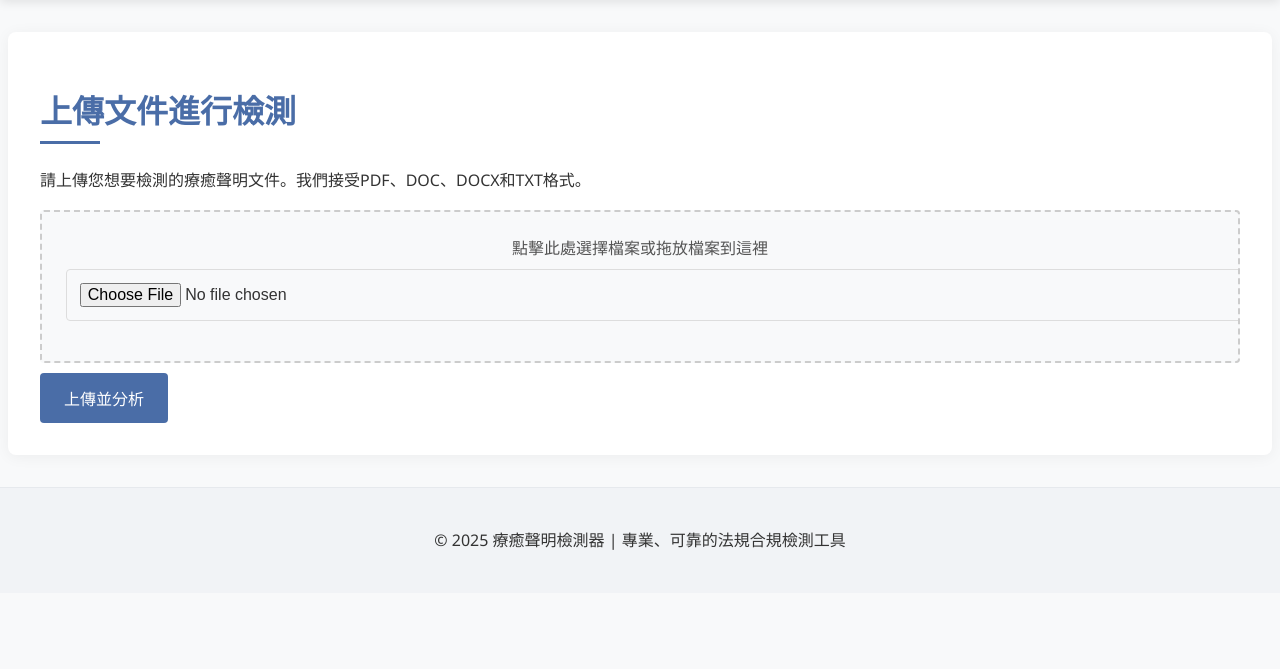
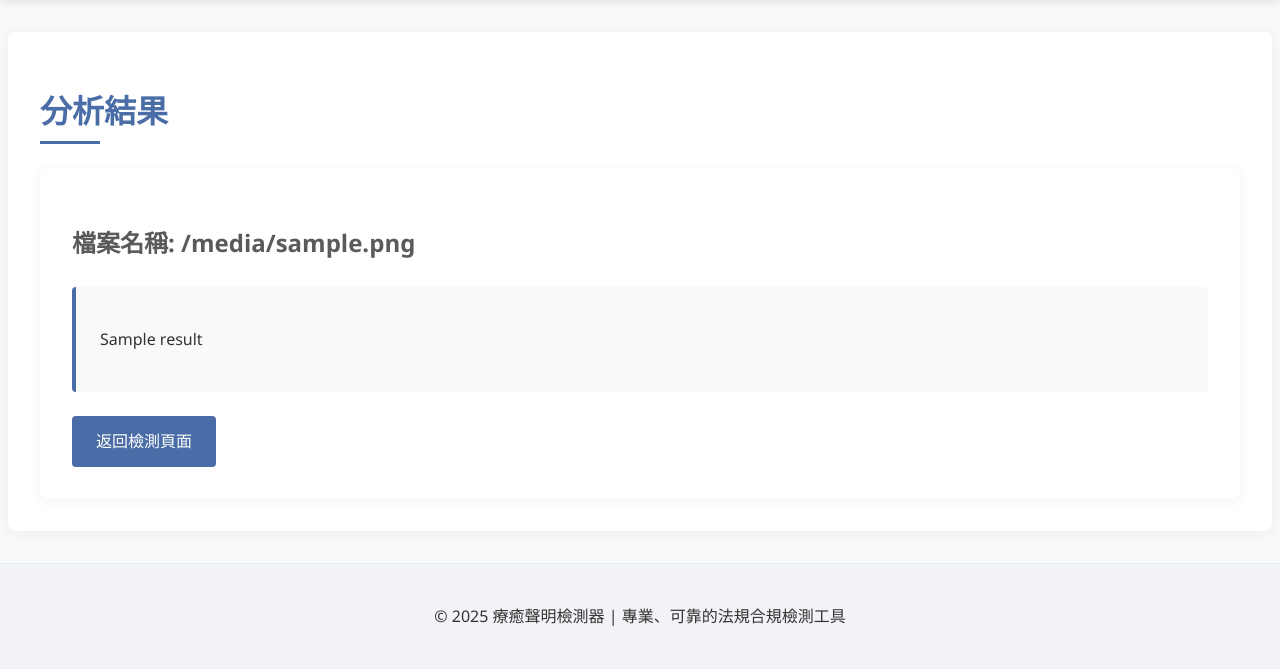
Before and after one commit to wenchun84/therapy-claim-detector, a Flask app: template templates/result.html in a window 1280 px wide. Shown: the part 74-743 px from the top of the page. Run offline with Flask 2, Linux system fonts and the light colour scheme; the template is opened without the code that fills it: most values are stand-ins (such as "Sample title", 1, 10 or a date in 2020).

Commit message:
Update result.html

```diff
--- a/templates/result.html
+++ b/templates/result.html
@@ -4,17 +4,6 @@
     <title>{{ title }}</title>
     <link rel="stylesheet" href="{{ url_for('static', filename='css/style.css') }}">
     <meta name="viewport" content="width=device-width, initial-scale=1.0">
-    <script>
-        function updateFileName() {
-            const fileInput = document.getElementById('file');
-            const fileNameDisplay = document.getElementById('fileName');
-            if(fileInput.files.length > 0) {
-                fileNameDisplay.textContent = "已選擇檔案: " + fileInput.files[0].name;
-            } else {
-                fileNameDisplay.textContent = "";
-            }
-        }
-    </script>
 </head>
 <body>
     <header>
@@ -26,23 +15,23 @@
         </nav>
     </header>
     <main>
-        <h1>上傳文件進行檢測</h1>
-        <p>請上傳您想要檢測的療癒聲明文件。我們接受PDF、DOC、DOCX和TXT格式。</p>
+        <h1>分析結果</h1>
+        <div class="result-container">
+            {% if filename %}
+                <h2>檔案名稱: {{ filename }}</h2>
+            {% elif content %}
+                <h2>輸入文字的分析</h2>
+                <div class="content-box">
+                    <p>{{ content }}</p>
+                </div>
+            {% endif %}
 
-        {% if error %}
-        <div class="error-message">
-            <p>{{ error }}</p>
+            <div class="result-box">
+                <p>{{ result }}</p>
+            </div>
+
+            <a href="/upload" class="button">返回檢測頁面</a>
         </div>
-        {% endif %}
-
-        <form method="post" enctype="multipart/form-data">
-            <div class="file-upload">
-                <label class="file-upload-label">點擊此處選擇檔案或拖放檔案到這裡</label>
-                <input type="file" id="file" name="file" accept=".pdf,.doc,.docx,.txt" onchange="updateFileName()">
-                <p id="fileName" class="file-name-display"></p>
-            </div>
-            <button type="submit">上傳並分析</button>
-        </form>
     </main>
     <footer>
         <p>&copy; 2025 療癒聲明檢測器 | 專業、可靠的法規合規檢測工具</p>
```
